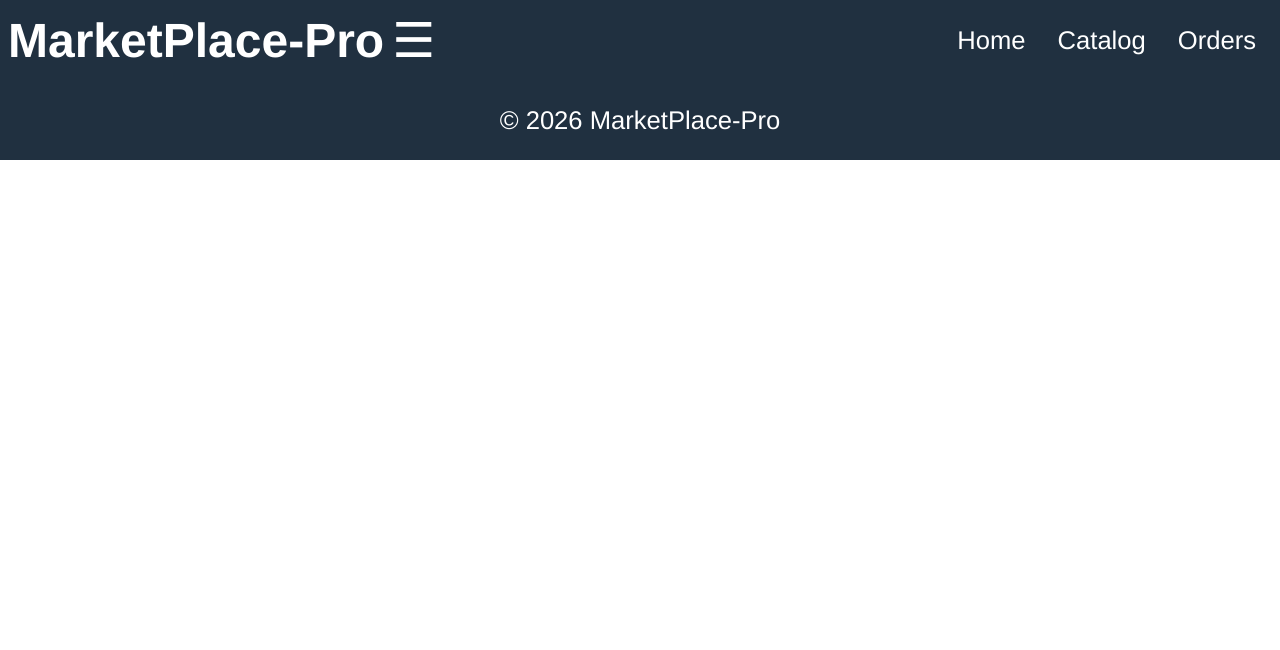
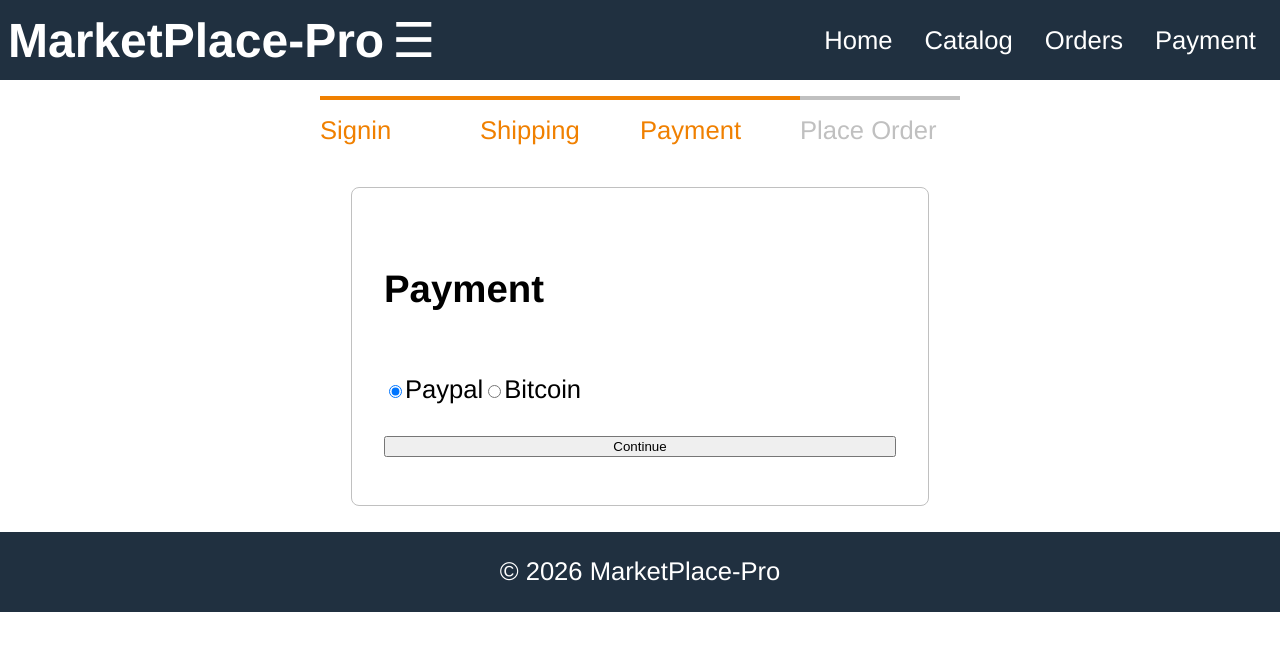
Before and after one commit to PROJECT-MarketPlace-Pro/MarketPlace-Pro-web, a React (Create React App) app in the folder frontend/: page /payment in a window 1280 px wide. Shown: the top 650 px of the page. Built offline with nearby package versions, Linux system fonts and the light colour scheme.

Commit message:
Implement payment feature and checkout steps

```diff
--- a/frontend/src/App.tsx
+++ b/frontend/src/App.tsx
@@ -4,6 +4,7 @@
 import Products from './Products/Products';
 import Orders from './Orders/Orders';
 import OrderDetail from './Orders/OrderDetail';
+import PaymentScreen from './Payment/Payment';
 
 function App() {
   const openMenu = () => {
@@ -28,6 +29,7 @@
             <Link to="/">Home</Link>
             <Link to="/products">Catalog</Link>
               <Link to="/orders">Orders</Link>
+              <Link to="/payment">Payment</Link>
           </div>
 
 
@@ -57,6 +59,7 @@
             <Route path="/products" element={<Products />} />
             <Route path="/orders" element={<Orders />}></Route>
             <Route path ="/order/:id" element={<OrderDetail />}></Route>
+            <Route path="/payment" element={<PaymentScreen />} />
           </Routes>
         </main>
 
--- /dev/null
+++ b/frontend/src/Payment/CheckoutSteps.tsx
@@ -0,0 +1,14 @@
+import React from 'react';
+
+function CheckoutSteps(props: any) {
+  return (
+    <div className="checkout-steps">
+      <div className={props.step1 ? 'active' : ''}>Signin</div>
+      <div className={props.step2 ? 'active' : ''}>Shipping</div>
+      <div className={props.step3 ? 'active' : ''}>Payment</div>
+      <div className={props.step4 ? 'active' : ''}>Place Order</div>
+    </div>
+  );
+}
+
+export default CheckoutSteps;
--- /dev/null
+++ b/frontend/src/Payment/Payment.tsx
@@ -0,0 +1,50 @@
+import React from 'react';
+import CheckoutSteps from './CheckoutSteps';
+
+function PaymentScreen() {
+  const submitHandler = (e: React.FormEvent) => {
+    e.preventDefault();
+    alert("Payment processing... ");
+  };
+
+  return (
+    <div>
+      <CheckoutSteps step1 step2 step3></CheckoutSteps>
+      <div className="form">
+        <form onSubmit={submitHandler}>
+          <ul className="form-container">
+            <li>
+              <h2>Payment</h2>
+            </li>
+            <li>
+              <div>
+                <input
+                  type="radio"
+                  name="paymentMethod"
+                  id="paymentMethodPaypal"
+                  value="paypal"
+                  defaultChecked
+                />
+                <label htmlFor="paymentMethodPaypal">Paypal</label>
+                <input
+                  type="radio"
+                  name="paymentMethod"
+                  id="paymentMethodBitcoin"
+                  value="bitcoin"
+                />
+                <label htmlFor="paymentMethodBitcoin">Bitcoin</label>
+              </div>
+            </li>
+            <li>
+              <button type="submit" className="button primary">
+                Continue
+              </button>
+            </li>
+          </ul>
+        </form>
+      </div>
+    </div>
+  );
+}
+
+export default PaymentScreen;
--- a/frontend/src/index.css
+++ b/frontend/src/index.css
@@ -179,3 +179,53 @@
 tbody > tr:nth-child(odd) {
   background-color: #f0f0f0;
 }
+/* Checkout Steps */
+.checkout-steps {
+  display: flex;
+  justify-content: space-between;
+  width: 40rem;
+  margin: 1rem auto;
+}
+
+.checkout-steps > div {
+  border-top: 0.3rem #c0c0c0 solid;
+  color: #c0c0c0;
+  flex: 1 1;
+  padding-top: 1rem;
+}
+
+.checkout-steps > div.active {
+  border-top: 0.3rem #f08000 solid;
+  color: #f08000;
+}
+
+/* Payment Form */
+.form {
+  display: flex;
+  justify-content: center;
+  align-items: center;
+  height: 100%;
+}
+
+.form-container {
+  display: flex;
+  flex-direction: column;
+  width: 32rem;
+  padding: 2rem;
+  border: 0.1rem #c0c0c0 solid;
+  border-radius: 0.5rem;
+  list-style-type: none;
+}
+
+.form-container li {
+  display: flex;
+  flex-direction: column;
+  margin-bottom: 1rem;
+  margin-top: 1rem;
+}
+
+input {
+  padding: 1rem;
+  border: 0.1rem #c0c0c0 solid;
+  border-radius: 0.5rem;
+}
```
